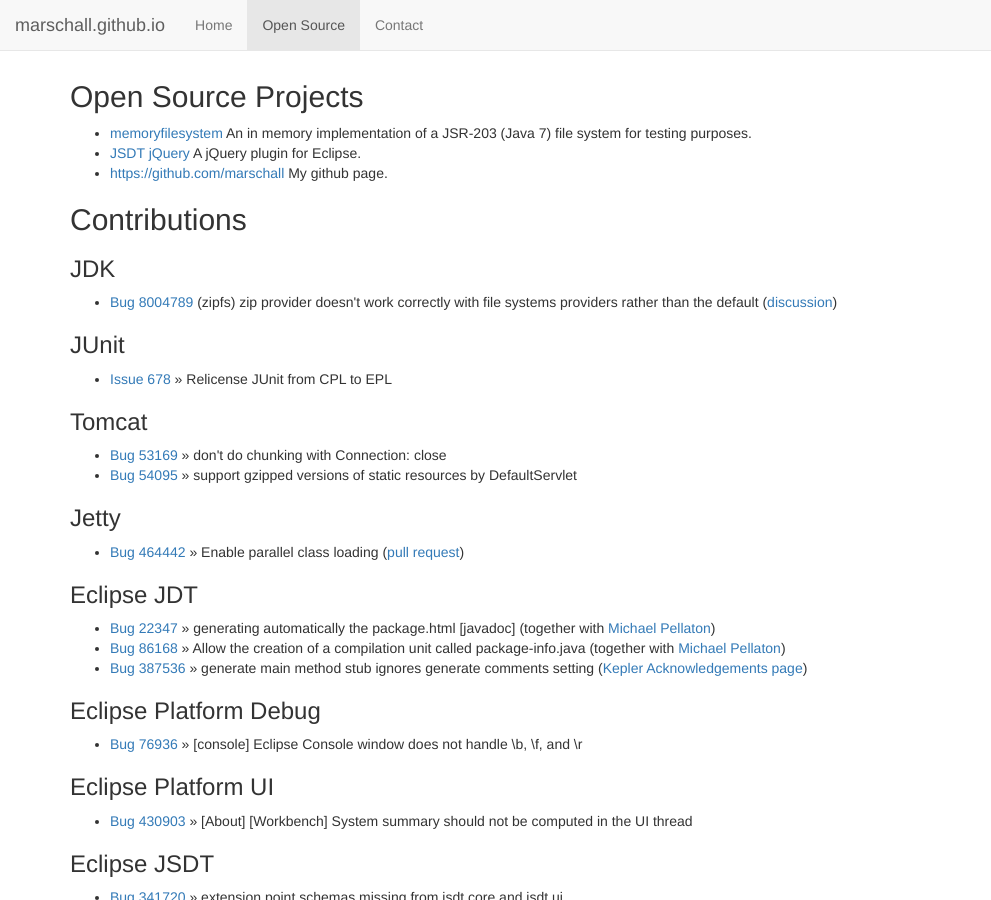
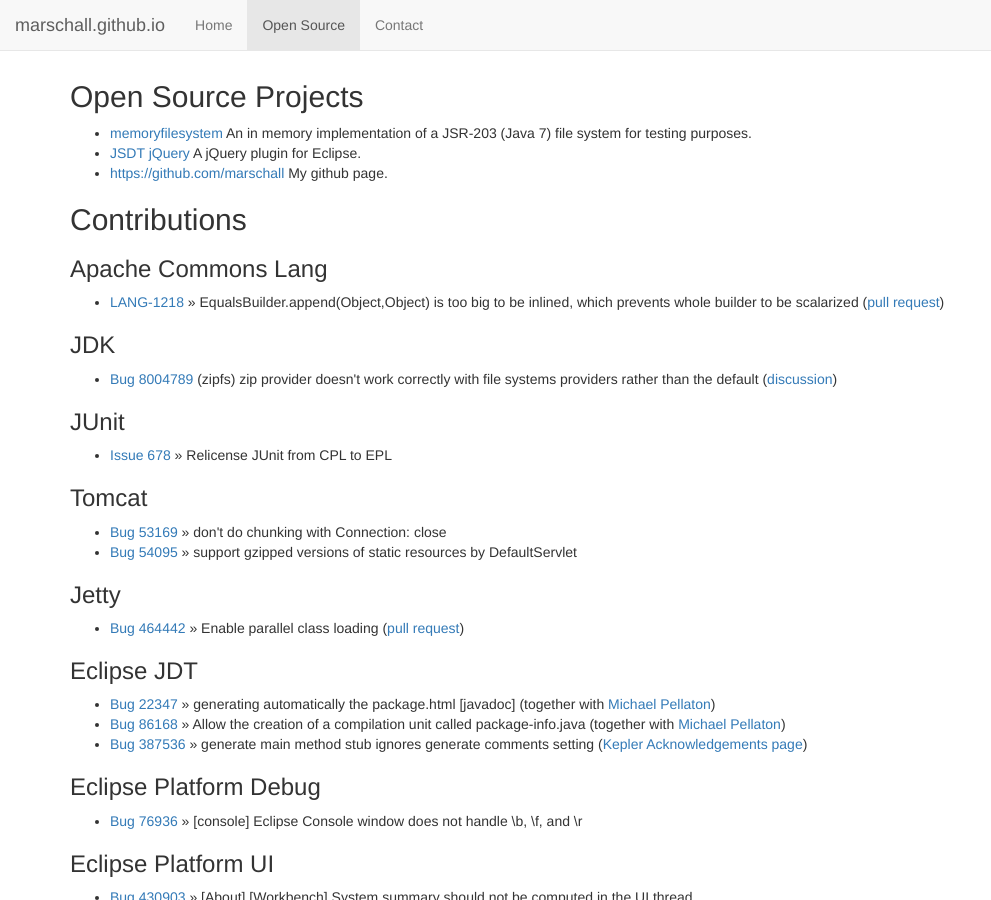
Before and after one commit to marschall/marschall.github.com, a Jekyll site: the page built from open-source.html, in a window 1280 px wide and 900 px high. Shown: the whole window, without its empty margins (0-991 px from the left). Built offline with Jekyll 4.4.1, drawn with Linux system fonts in a browser that asks for light colours.

Commit message:
add lang-1218

```diff
--- a/open-source.html
+++ b/open-source.html
@@ -11,6 +11,11 @@
 </ul>
 
 <h2>Contributions</h2>
+<h3>Apache Commons Lang</h3>
+<ul>
+  <li><a href="https://issues.apache.org/jira/browse/LANG-1218">LANG-1218</a> &raquo;
+EqualsBuilder.append(Object,Object) is too big to be inlined, which prevents whole builder to be scalarized (<a href="https://github.com/apache/commons-lang/pull/138">pull request</a>)</li>
+</ul>
 <h3>JDK</h3>
 <ul>
   <li><a href="http://bugs.sun.com/view_bug.do?bug_id=8004789">Bug 8004789</a> (zipfs) zip provider doesn't work correctly with file systems providers rather than the default (<a href="http://mail.openjdk.java.net/pipermail/nio-dev/2012-December/002060.html">discussion</a>)</li>
```
